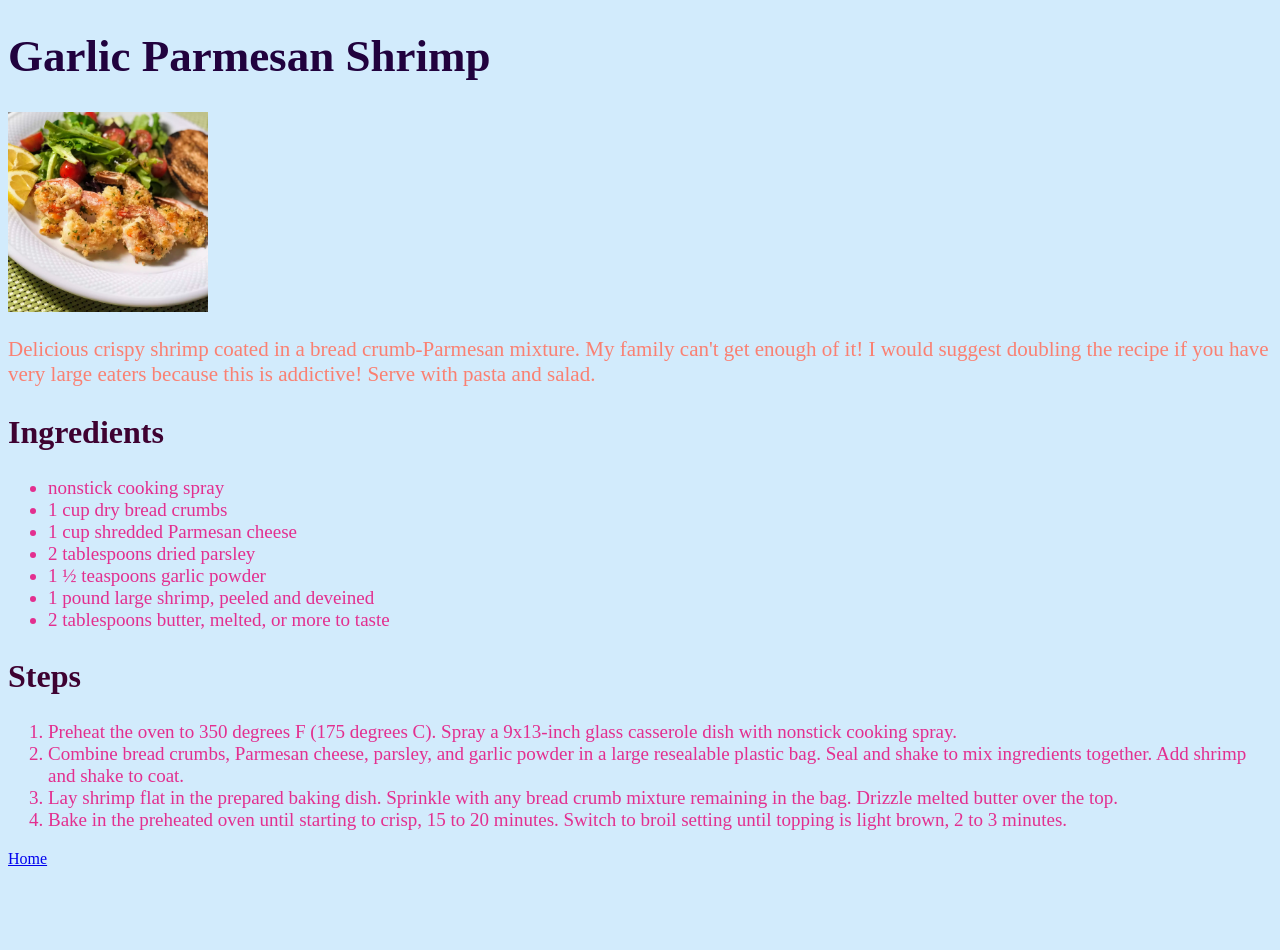
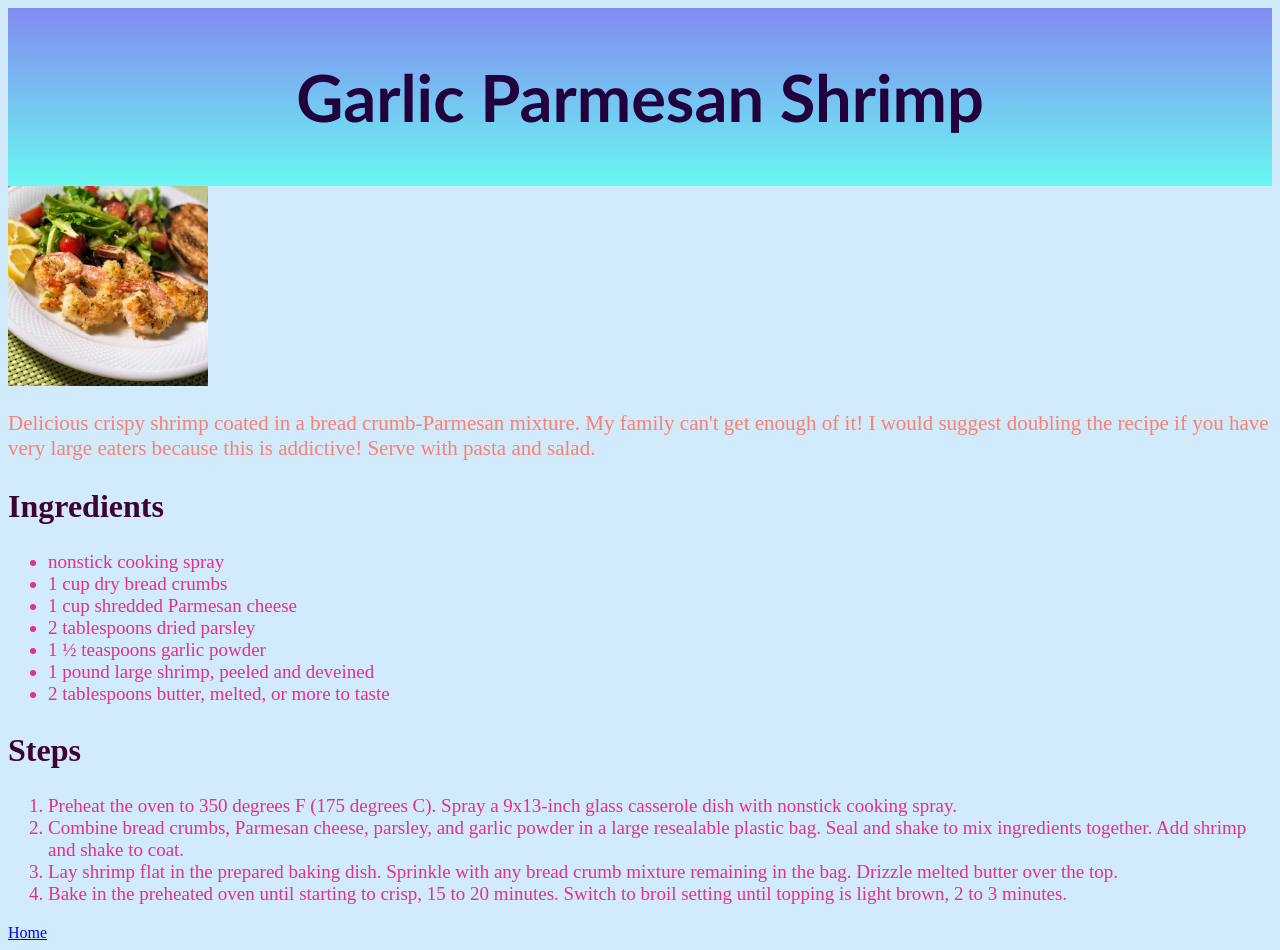
Before and after one commit to Oddly-Augmented/odin-recipes, a plain HTML site: page recipes/garlic_parmesan_shrimp.html in a window 1280 px wide. Before the commit the page ends 876 px from the top, so only its background shows below. Drawn offline with Linux system fonts and the light colour scheme.

Commit message:
starting to lose intrest

```diff
--- a/recipes/garlic_parmesan_shrimp.html
+++ b/recipes/garlic_parmesan_shrimp.html
@@ -8,7 +8,11 @@
     <title>Garlic Parmesan Shrimp</title>
 </head>
 <body>
-    <h1>Garlic Parmesan Shrimp</h1>
+
+    <div class="sub_title">
+        <h1><span class="sub_title_font">Garlic Parmesan Shrimp</span></h1>
+    </div>
+
     <img src="../images/garlic_parm_shimp.png" alt="a picture of garlic parmesan shrimp" width="200">
     <p> Delicious crispy shrimp coated in a bread crumb-Parmesan mixture. My family can't get enough of it! I would suggest doubling the recipe if you have very large eaters because this is addictive! Serve with pasta and salad.</p>
     <h2> Ingredients</h2>
--- a/styles.css
+++ b/styles.css
@@ -15,14 +15,28 @@ p {
     background-image: linear-gradient(rgb(233, 170, 252),rgb(143, 252, 176));
     text-align: center;
     padding: 20px;
+    border-width: 7px;
+    border-style: groove;
+    border-color: rgb(10, 18, 106);
+
 
 }
 
-.title{
+.sub_title{
+    background-image: linear-gradient(rgb(131, 138, 241),rgb(105, 248, 241));
+    text-align: center;
+    padding: 20px;
+}
+
+.index_title_text{
     font-size: 100px;
     font-family:'Trebuchet MS', 'Lucida Sans Unicode', 'Lucida Grande', 'Lucida Sans', Arial, sans-serif;
 }
 
+.sub_title_font{
+    font-size: 65px;
+    font-family:'Trebuchet MS', 'Lucida Sans Unicode', 'Lucida Grande', 'Lucida Sans', Arial, sans-serif;
+}
 
 
 ol {
```
Also changed, not shown: index.html (+4 -4 lines).
